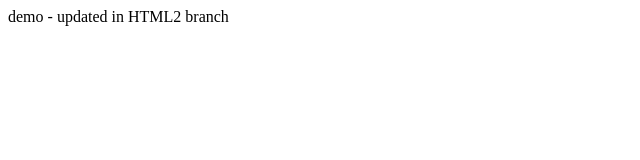
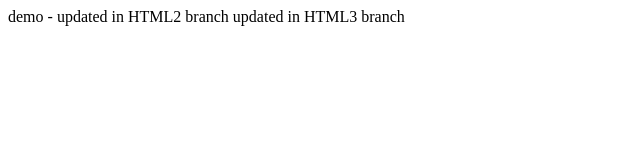
Before and after one commit to Ayush1790/gitTaskAdv, a plain HTML site: page index.html in a window 1280 px wide. Shown: the whole page, without its empty margins (0-640 px from the left). Drawn offline with Linux system fonts and the light colour scheme.

Commit message:
updated in HTML3 branch

```diff
--- a/index.html
+++ b/index.html
@@ -8,5 +8,6 @@
 </head>
 <body>
     demo - updated in HTML2 branch
+    updated in HTML3 branch
 </body>
 </html>
```
